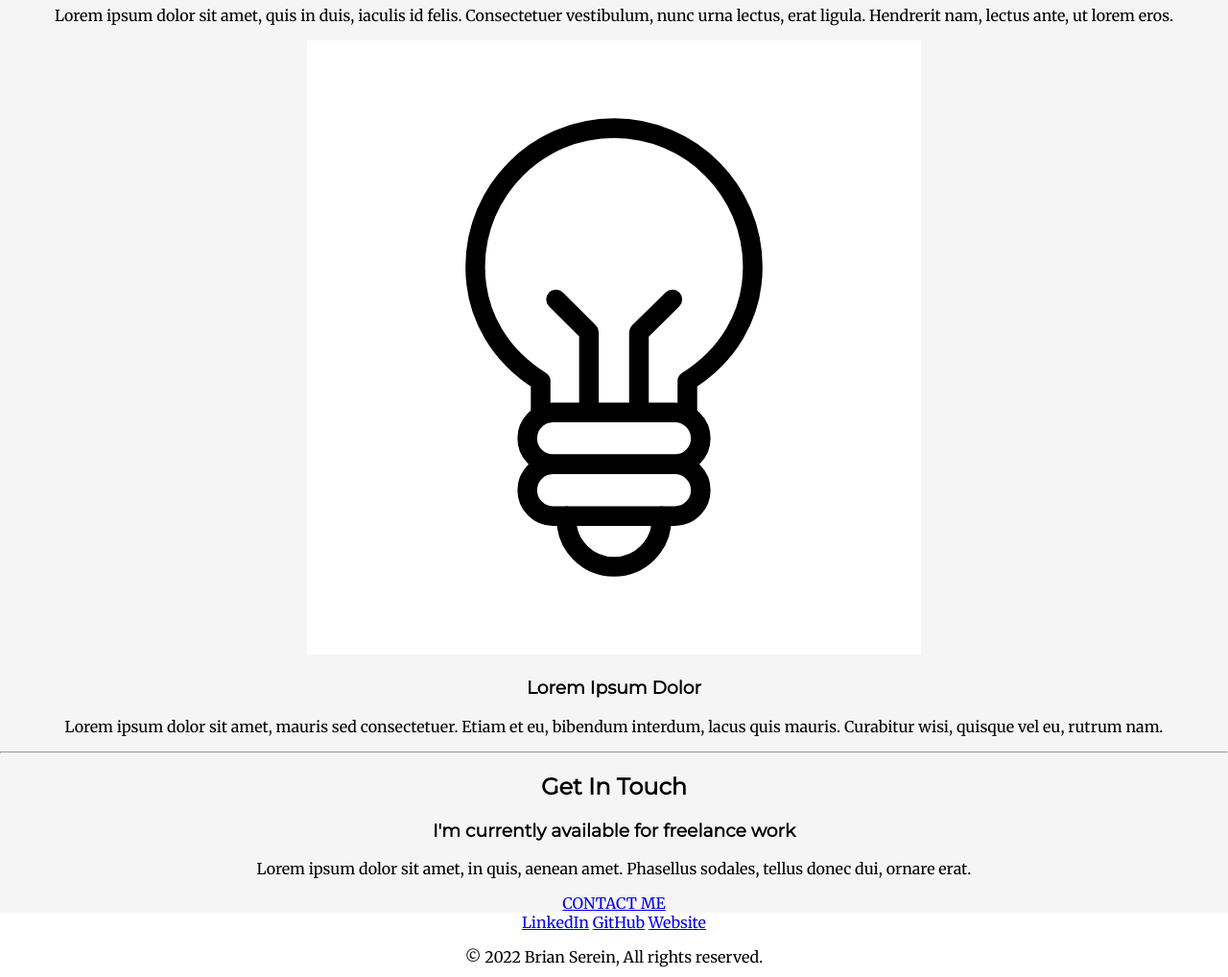
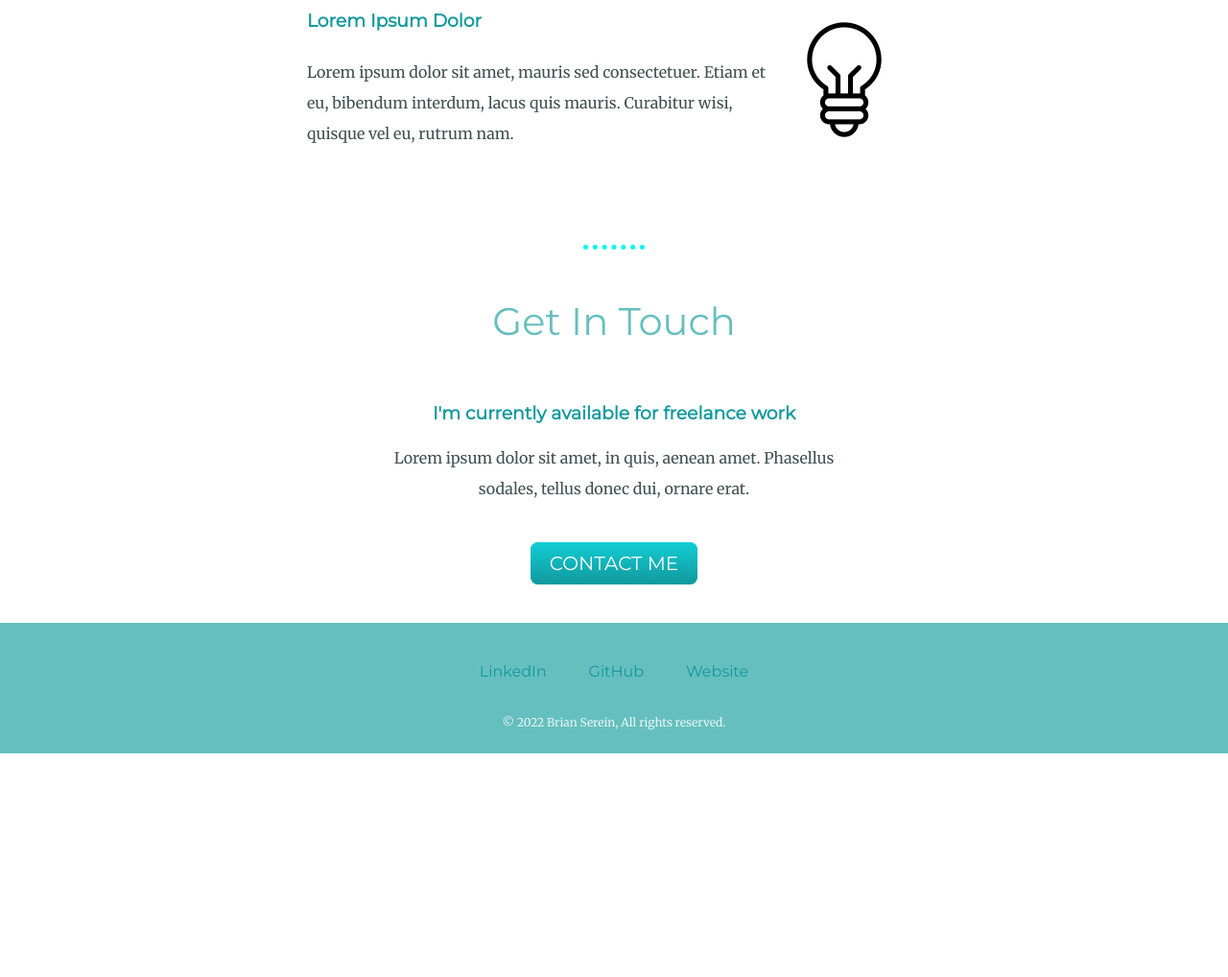
Before and after one commit to bserein/CSS-Practice, a plain HTML site: page CSS - My Site/index.html in a window 1280 px wide. Shown: the part 1779-2797 px from the top of the page at 96% size. After the commit the page ends 2564 px from the top, so only its background shows below. Drawn offline with Linux system fonts and the light colour scheme.

Commit message:
finished css my site learning more about bootstrap

```diff
--- a/CSS - My Site/css/styles.css
+++ b/CSS - My Site/css/styles.css
@@ -1,41 +1,167 @@
+a {
+    color: #11999E;
+    font-family: 'Montserrat', sans-serif;
+    margin: 10px 20px;
+    text-decoration: none;
+}
+
+a:hover {
+    color: #EAF6F6;
+    text-decoration: underline;
+}
+
 body {
-  margin: 0;
-  text-align: center;
-  font-family: "Merriweather", serif;
+    color: #40514e;
+    font-family: "Merriweather", serif;
+    /* font-size: 2em; if this were put, the em actually add up with eacher so 2m turns into 7.625 em
+    / same for percentages that also work with em and vice versa/  it doesnt matter with pixels */
+    margin: 0;
+    text-align: center;
+}
+
+.bottom-container {
+    background-color: #66bfbf;
+    padding: 40px 40px 0 40px;
+}
+
+.bottom-cloud {
+    position: absolute;
+}
+
+.btn {
+    background: #11cdd4;
+    background-image: -webkit-linear-gradient(top, #11cdd4, #11999e);
+    background-image: -moz-linear-gradient(top, #11cdd4, #11999e);
+    background-image: -ms-linear-gradient(top, #11cdd4, #11999e);
+    background-image: -o-linear-gradient(top, #11cdd4, #11999e);
+    background-image: linear-gradient(to bottom, #11cdd4, #11999e);
+    border-radius: 8px;
+    color: #ffffff;
+    font-family: 'Montserrat', sans-serif;
+    font-size: 20px;
+    -moz-border-radius: 8;
+    padding: 10px 20px 10px 20px;
+    text-decoration: none;
+    -webkit-border-radius: 8;
+  }
+
+  .btn:hover {
+    background: #30e3cb;
+    background-image: -webkit-linear-gradient(top, #30e3cb, #2bc4ad);
+    background-image: -moz-linear-gradient(top, #30e3cb, #2bc4ad);
+    background-image: -ms-linear-gradient(top, #30e3cb, #2bc4ad);
+    background-image: -o-linear-gradient(top, #30e3cb, #2bc4ad);
+    background-image: linear-gradient(to bottom, #30e3cb, #2bc4ad);
+    text-decoration: none;
+  }
+
+.code-image {
+    float: left;
+    /* all text will wrap around the image, make sure to use float for wrapping an element not positioning not conventional*/
+    margin-right: 30px;
+    width: 25%;
+}
+
+/* .code-skill-description {
+    clear: left;
+    /* clear basically undoes the float for the paragraph
+}
+*/
+
+.contact-p {
+    padding-bottom: 50px;
+    width: 40%;
+    margin: 0 auto;
+}
+
+.copyright {
+    color: #eaf6f6;
+    margin-bottom: 0;
+    font-size: 0.75rem;
+    padding: 20px 0
 }
 
 h1 {
-    font-family: "Sacramento", cursive;
-    font-size: 90px;
-  margin-top: 0;
+   color: #66BFBF;
+   font-family: "Sacramento", cursive;
+   font-size: 6.625rem; /* this is 106px, this is easier to debug */
+    /* rem means to ignore the parent em because this is the root em */
+   margin: 50px auto 0 auto;
+
+}
+/* 1 em is equal to 16px, em is good for accessibility  */
+/* the font family is in order of if the first doesnt work it moves to the second one */
+h2 {
+  color: #66BFBF;
+  font-family: "Montserrat", sans-serif;
+  font-size: 2.5rem;
+  font-weight: normal;
+  /* makes it unbold its self, so it's lighter, since its a keyword value for font weight */
+  margin: 0 auto 50px auto;
+  padding-bottom: 10px;
 }
 
-h2 {
+h3 {
+  color: #11999E;
   font-family: "Montserrat", sans-serif;
 }
 
-h3 {
-  font-family: "Montserrat", sans-serif;
+
+hr {
+    border-color: #00f7f7;
+    border-style: none;
+    border-top-style: dotted;
+    border-width: 5px;
+    width: 5%;
+    margin: 50px auto;
+    /* border: dotted "color" 5px;
+       border-bottom: none;
+       margin */
+    }
+
+.idea-image {
+        width: 25%;
+        float: right;
 }
 
-.top-container {
-  background-color: #e4f9f5;
-  padding-top: 60px;
+/* .idea-skill-description {
+        clear: right;
+} */
+
+.intro {
+    width: 30%;
+    margin: 0 auto;
+}
+
+.intro-img {
+    padding-bottom: 20px;
 }
 
 .middle-container {
- background-color: whitesmoke;
+    margin: 50px 0;
 }
 
-.bottom-container {
-
+p {
+    line-height: 2;
 }
 
-.bottom-cloud {
-  position: absolute;
+.profile {
+}
+
+.skill-row {
+    line-height: 2;
+    margin: 100px auto 100px auto;
+    /* margins are clock wise starting from the top, if just two its top bottom and left right and so on, if its one thats the margin for all */
+    text-align: left;
+    width: 50%;
 }
 
 .top-cloud {
   position: relative;
   right: -200px;
 }
+
+.top-container {
+    background-color: #e4f9f5;
+    padding-top: 60px;
+  }
--- a/CSS - My Site/index.html
+++ b/CSS - My Site/index.html
@@ -13,35 +13,35 @@
     <div class="top-container">
         <img class="top-cloud" src="./images/cloud.png" alt="cloud-image" />
         <h1>I'm Brian</h1>
-        <p>A Software Engineer</p>
+        <h2>A Software Engineer</h2>
         <img class="bottom-cloud" src="./images/cloud.png" alt="cloud-image" />
         <img src="./images/mountain.png" alt="mountain-image" />
     </div>
     <div class="middle-container">
         <div class="profile">
-          <img src="./images/IMG_4367.png" alt="Brian's circular photo">
+          <img class="intro-img" src="./images/IMG_4367.png" alt="Brian's circular photo">
           <h2>Hello.</h2>
-          <p>I'm a software engineer / developer based in Miami, Florida. I have a passion for web design and love to create for web and mobile devices.</p>
+          <p class="intro">I'm a software engineer / developer based in Miami, Florida. I have a passion for web design and love to create for web and mobile devices.</p>
         </div>
         <hr>
         <div class="skills">
-          <h2>My Skills.</h2>
+          <h2>My Skills</h2>
           <div class="skill-row">
-            <img class="" src="./images/laptop.gif" alt="">
+            <img class="code-image" src="./images/laptop.gif" alt="">
             <h3>Lorem & Ipsum</h3>
-            <p>Lorem ipsum dolor sit amet, quis in duis, iaculis id felis. Consectetuer vestibulum, nunc urna lectus, erat ligula. Hendrerit nam, lectus ante, ut lorem eros.</p>
+            <p class="code-skill-description">Lorem ipsum dolor sit amet, quis in duis, iaculis id felis. Consectetuer vestibulum, nunc urna lectus, erat ligula. Hendrerit nam, lectus ante, ut lorem eros.</p>
           </div>
           <div class="skill-row">
-            <img class="" src="./images/idea.gif" alt="">
+            <img class="idea-image" src="./images/idea.gif" alt="">
             <h3>Lorem Ipsum Dolor</h3>
-            <p>Lorem ipsum dolor sit amet, mauris sed consectetuer. Etiam et eu, bibendum interdum, lacus quis mauris. Curabitur wisi, quisque vel eu, rutrum nam.</p>
+            <p class="idea-skill-description">Lorem ipsum dolor sit amet, mauris sed consectetuer. Etiam et eu, bibendum interdum, lacus quis mauris. Curabitur wisi, quisque vel eu, rutrum nam.</p>
           </div>
         </div>
         <hr>
         <div class="contact-me">
           <h2>Get In Touch</h2>
           <h3>I'm currently available for freelance work</h3>
-          <p>Lorem ipsum dolor sit amet, in quis, aenean amet. Phasellus sodales, tellus donec dui, ornare erat.</p>
+          <p class="contact-p">Lorem ipsum dolor sit amet, in quis, aenean amet. Phasellus sodales, tellus donec dui, ornare erat.</p>
           <a class="btn" href="mailto:brianserein@gmail.com">CONTACT ME</a>
         </div>
       </div>
@@ -50,8 +50,8 @@
       <div class="bottom-container">
         <a class="footer-link" href="https://www.linkedin.com/in/brian-serein/">LinkedIn</a>
         <a class="footer-link" href="https://github.com/bserein">GitHub</a>
-        <a class="footer-link" href="https://www.carhopper.com/">Website</a>
-        <p>© 2022 Brian Serein, All rights reserved.</p>
+        <a class="footer-link" href="https://www.carhopper.net/">Website</a>
+        <p class="copyright">© 2022 Brian Serein, All rights reserved.</p>
       </div>
 
 </body>
```
Also changed, not shown: Bootstrap-installation/index.html (added, +13 -0 lines).
